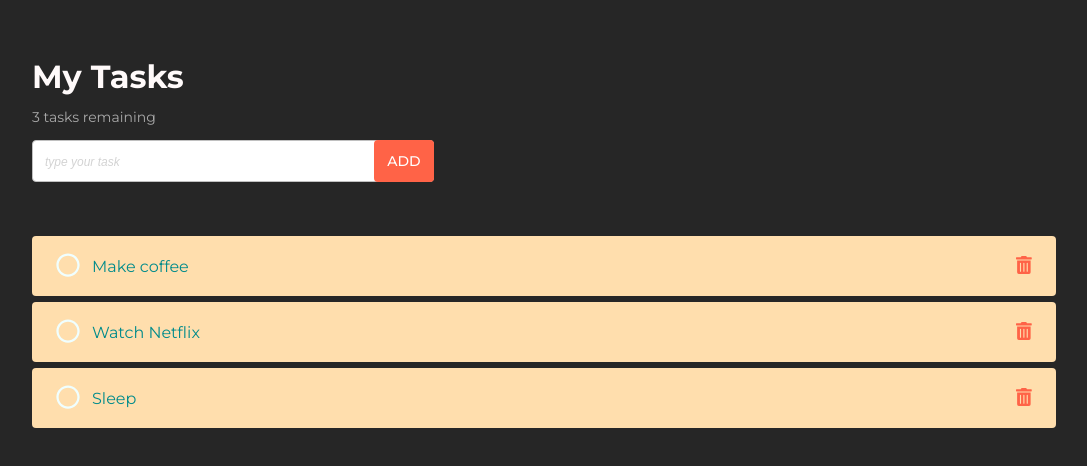
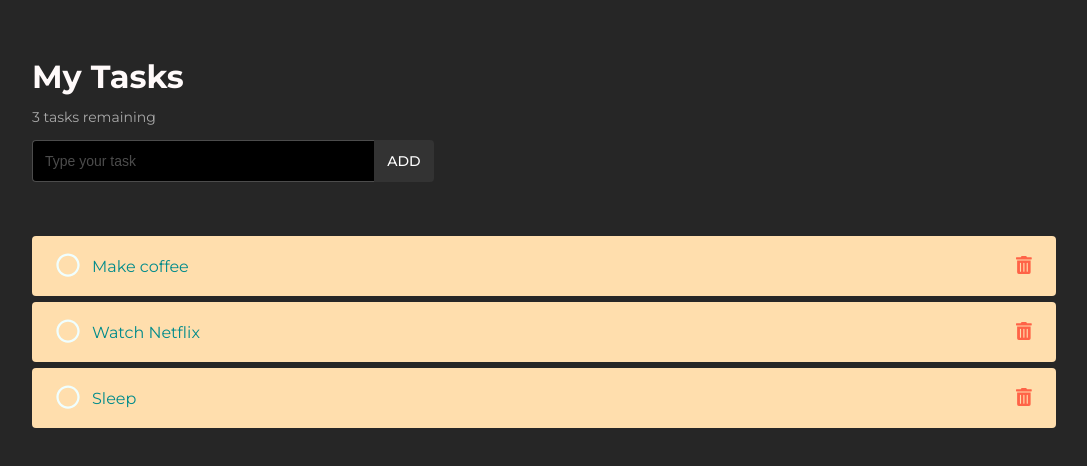
Before and after one commit to jorgearimitsu/todo, a React (Create React App) app: page / in a window 1280 px wide. Shown: the top 466 px of the page, without its empty margins (96-1183 px from the left). Built offline with nearby package versions, Linux system fonts and the light colour scheme.

Commit message:
Refactoring TaskAdd input

```diff
--- a/src/components/Tasks/TaskAdd/index.js
+++ b/src/components/Tasks/TaskAdd/index.js
@@ -6,7 +6,7 @@ const TaskAdd = ({addTaskName, taskName, addTask}) => (
     <input
       className={styles.input}
       onChange={addTaskName}
-      placeholder="type your task"
+      placeholder="Type your task"
       type="text"
       value={taskName}
     />
--- a/src/components/Tasks/TaskAdd/styles.module.css
+++ b/src/components/Tasks/TaskAdd/styles.module.css
@@ -5,24 +5,31 @@
 }
 
 .input {
-  border: 1px solid silver;
-  border-radius: 4px;
+  background: black;
+  border: 1px solid var(--color-space-gray);
+  border-right: none;
+  border-radius: 4px 0 0 4px;
+  color: snow;
   height: 42px;
   font-size: 16px;
   padding: 12px;
-  width: 100%;
+  width: calc(100% - 60px);
+}
+
+.input:focus {
+  outline: none;
+  border: 1px solid deepskyblue;
 }
 
 .input::placeholder {
-  color: lightgray;
-  font-size: 12px;
-  font-style: italic;
+  color: var(--color-space-gray);
+  font-size: 14px;
 }
 
 .button {
-  background: tomato;
+  background: var(--color-dark-charcoal);
   border: none;
-  border-radius: 4px;
+  border-radius: 0 4px 4px 0;
   color: white;
   cursor: pointer;
   font: 500 14px 'Montserrat', sans-serif;
```
